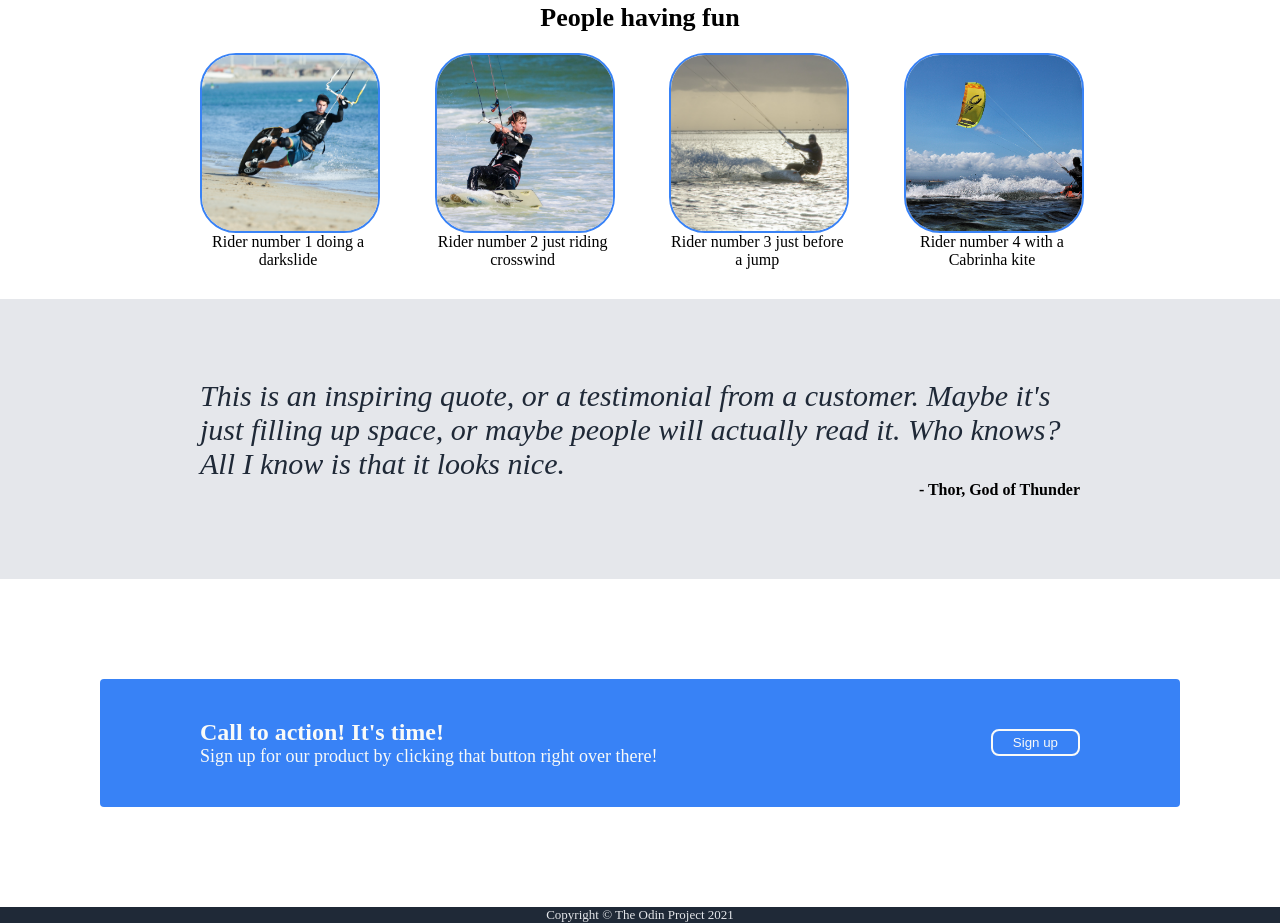
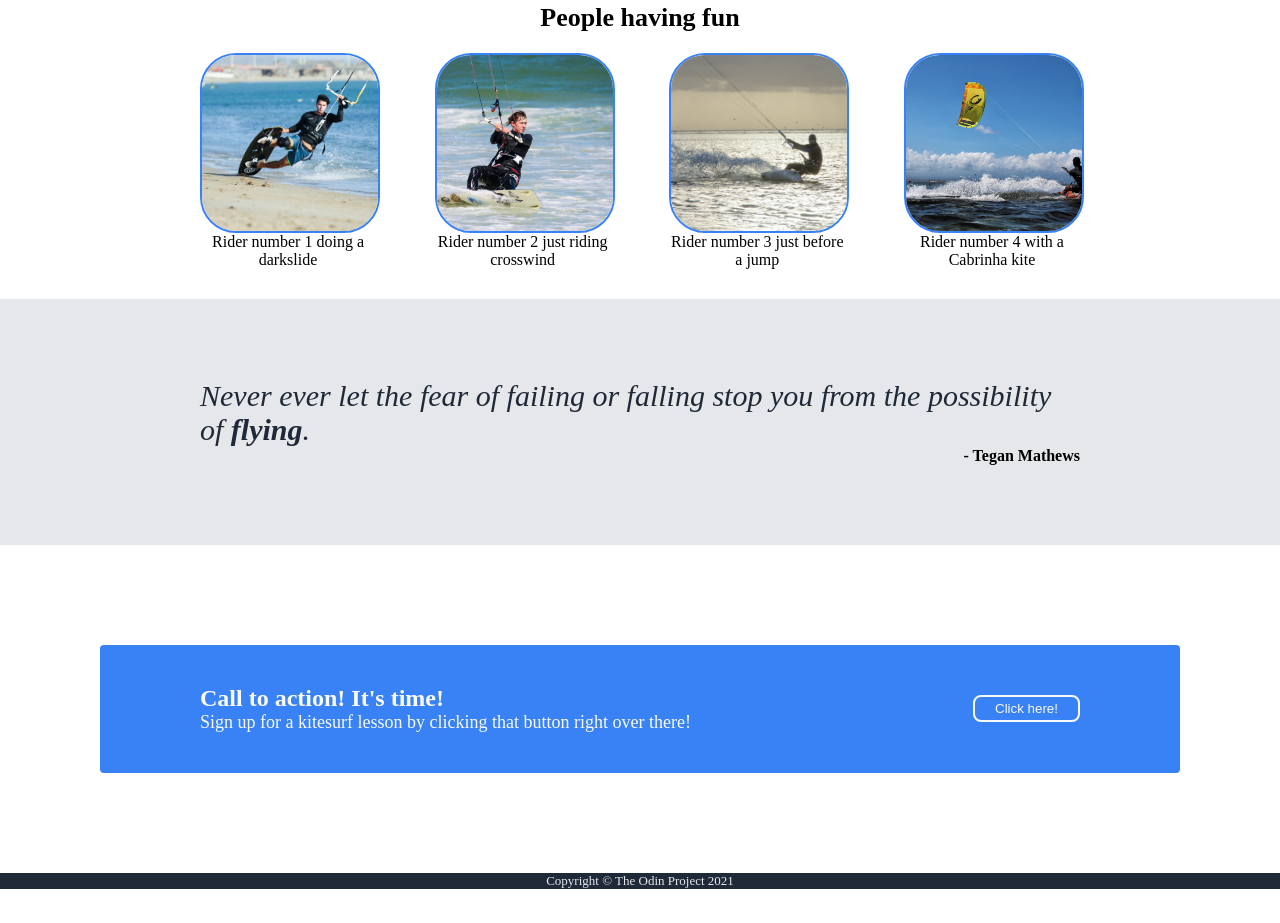
Before and after one commit to maxiarias86/landing-page, a plain HTML site: page index.html in a window 1280 px wide. Shown: the part 1013-1936 px from the top of the page. After the commit the page ends 1902 px from the top, so only its background shows below. Drawn offline with Linux system fonts and the light colour scheme.

Commit message:
Landing page CSS practice finished
Done final changes. It's just a practice page for
CSS styling and most of all, flexbox.

```diff
--- a/index.html
+++ b/index.html
@@ -52,15 +52,15 @@
         </div>
     </div>
     <div class="quote-container">
-        <p class="quote">This is an inspiring quote, or a testimonial from a customer. Maybe it's just filling up space, or maybe people will actually read it. Who knows? All I know is that it looks nice.</p>
-        <p class="author">- Thor, God of Thunder</p>
+        <p class="quote">Never ever let the fear of failing or falling stop you from the possibility of <strong>flying</strong>.</p>
+        <p class="author">- Tegan Mathews</p>
     </div>
     <div class="signup">
         <div>
             <p class="call-to-action">Call to action! It's time!</p>
-            <p class="call-to-action-description">Sign up for our product by clicking that button right over there!</p>
+            <p class="call-to-action-description">Sign up for a kitesurf lesson by clicking that button right over there!</p>
         </div>
-        <button style="border-style: solid; border-width: 2px; border-color: #F9FAF8;">Sign up</button>
+        <button style="border-style: solid; border-width: 2px; border-color: #F9FAF8;">Click here!</button>
     </div>
     <div class="footer">
         <p>Copyright © The Odin Project 2021</p>
```
